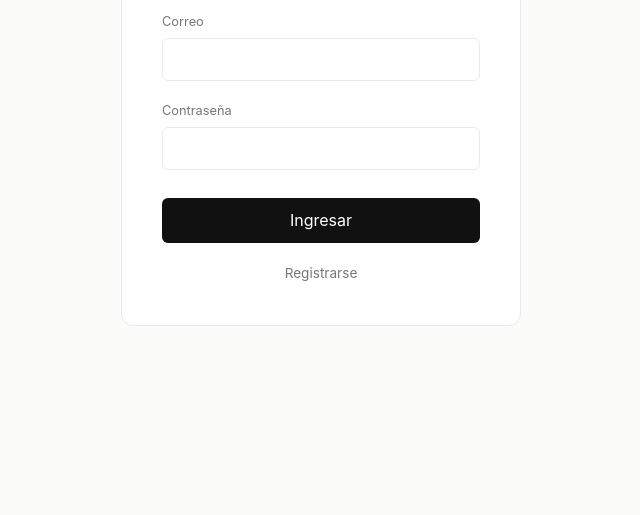
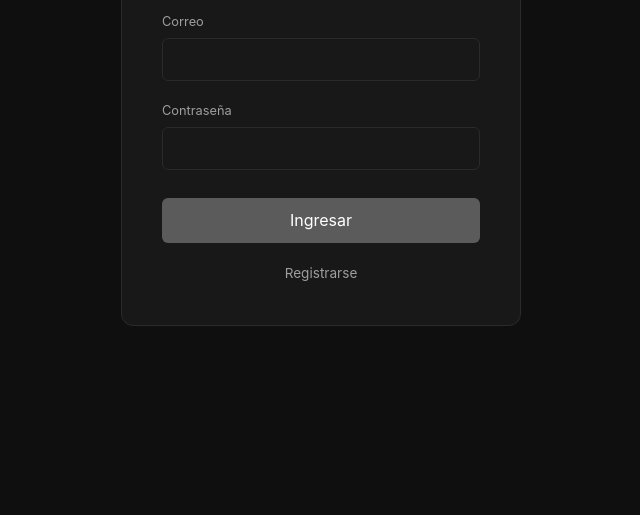
Before and after one commit to JOAD55/red_social, a plain HTML site: page FRONT/index.html in a window 1280 px wide. Shown: the part 285-800 px from the top of the page, without its empty margins (319-959 px from the left). Drawn offline with Linux system fonts and the light colour scheme.

Commit message:
style: add dark color palette

```diff
--- a/FRONT/style.css
+++ b/FRONT/style.css
@@ -1,10 +1,19 @@
 :root {
-    --bg: #FBFBFA;
+    /*  Paleta de colores claros */
+    /* --bg: #FBFBFA;
     --surface: #FFFFFF;
     --text: #111111;
     --muted: #787774;
     --border: #EAEAEA;
-    --accent: #111111;
+    --accent: #111111; */
+
+    /*  Paleta de colores obscuros */
+    --bg: #0F0F0F;
+    --surface: #181818;
+    --text: #EDEDED;
+    --muted: #9E9E9E;
+    --border: #2A2A2A;
+    --accent: #5b5b5b;
 }
 
 * {
```
